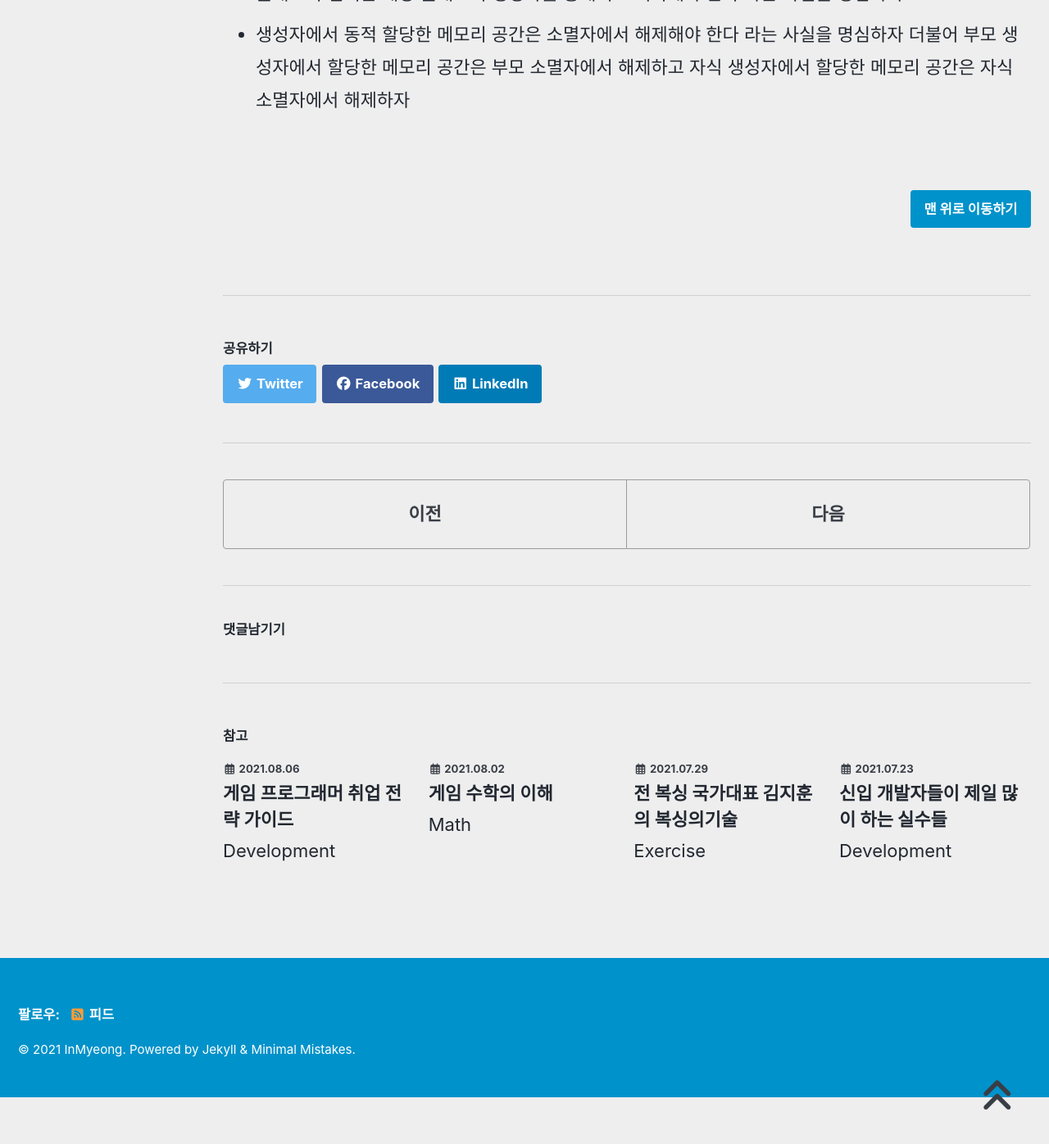
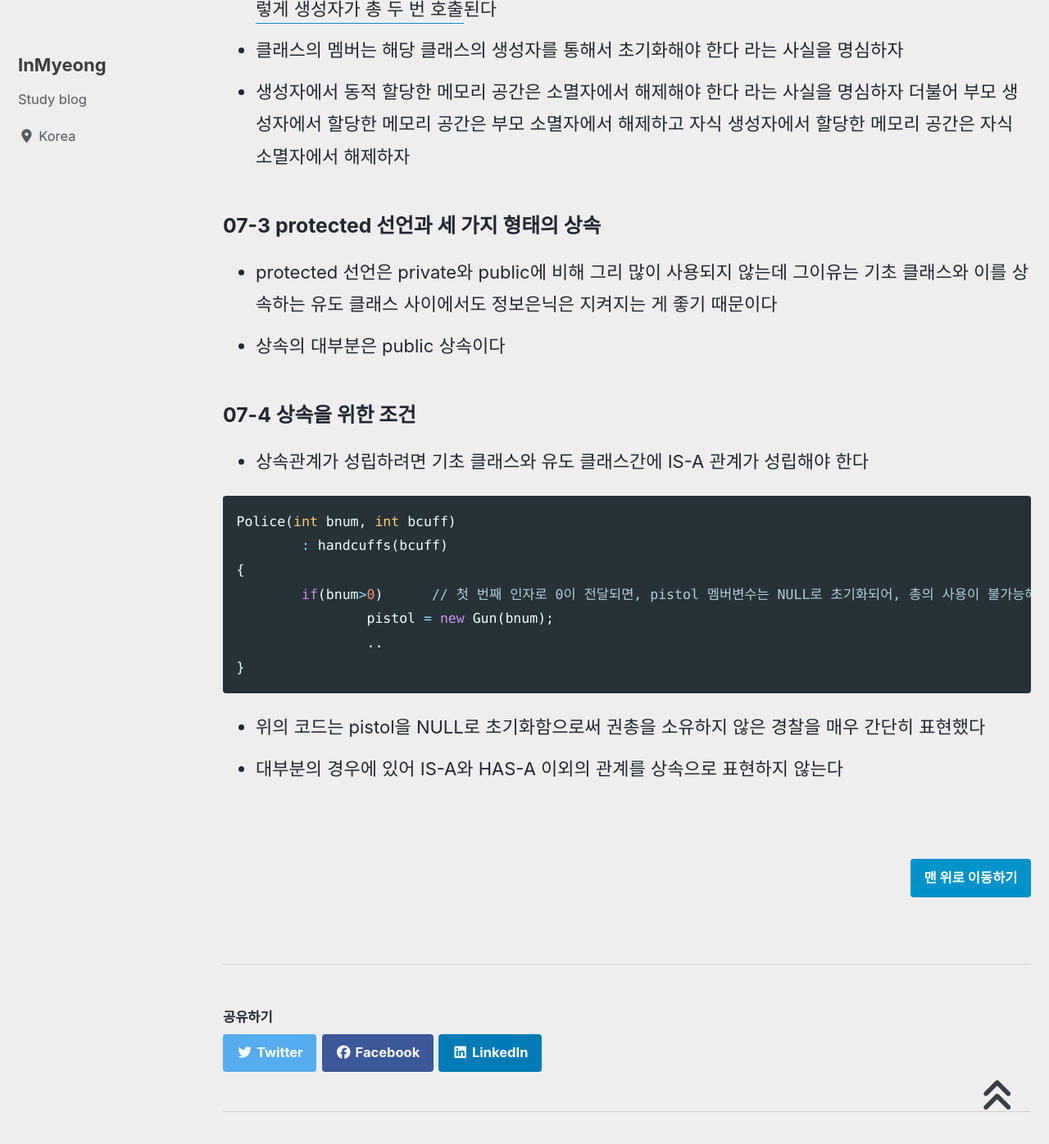
Before and after one commit to devMyeong/devMyeong.github.io, a Jekyll site: the page built from _posts/cpp/2021-07-29-cpp.md, in a window 1280 px wide and 1400 px high, scrolled down 16067 px. Shown: the top 1396 px of the window at 82% size. Built offline with Jekyll 4.4.1, drawn with Linux system fonts in a browser that asks for light colours; cached includes are drawn as plain includes; nearby versions of some CDN libraries; some web fonts are replaced; comment, search, counter and statistics services are not loaded; some of the changed text lies outside the part shown.

Commit message:
update cpp chapter 07-3, 07-4

````diff
--- a/_posts/cpp/2021-07-29-cpp.md
+++ b/_posts/cpp/2021-07-29-cpp.md
@@ -322,6 +322,26 @@ UnivStudent(char* myname, int myage, char * mymajor)
 - 클래스의 멤버는 해당 클래스의 생성자를 통해서 초기화해야 한다 라는 사실을 명심하자
 - 생성자에서 동적 할당한 메모리 공간은 소멸자에서 해제해야 한다 라는 사실을 명심하자 더불어 부모 생성자에서 할당한 메모리 공간은 부모 소멸자에서 해제하고 자식 생성자에서 할당한 메모리 공간은 자식 소멸자에서 해제하자
 
+### 07-3 protected 선언과 세 가지 형태의 상속
+- protected 선언은 private와 public에 비해 그리 많이 사용되지 않는데 그이유는 기초 클래스와 이를 상속하는 유도 클래스 사이에서도 정보은닉은 지켜지는 게 좋기 때문이다
+- 상속의 대부분은 public 상속이다
+
+### 07-4 상속을 위한 조건
+- 상속관계가 성립하려면 기초 클래스와 유도 클래스간에 IS-A 관계가 성립해야 한다
+
+```cpp
+Police(int bnum, int bcuff)
+	: handcuffs(bcuff)
+{
+	if(bnum>0)	// 첫 번째 인자로 0이 전달되면, pistol 멤버변수는 NULL로 초기화되어, 총의 사용이 불가능해진다
+		pistol = new Gun(bnum);
+		..
+}
+```
+
+- 위의 코드는 pistol을 NULL로 초기화함으로써 권총을 소유하지 않은 경찰을 매우 간단히 표현했다
+- 대부분의 경우에 있어 IS-A와 HAS-A 이외의 관계를 상속으로 표현하지 않는다
+
 <br>
 
 [맨 위로 이동하기](#){: .btn .btn--primary }{: .align-right}
````
